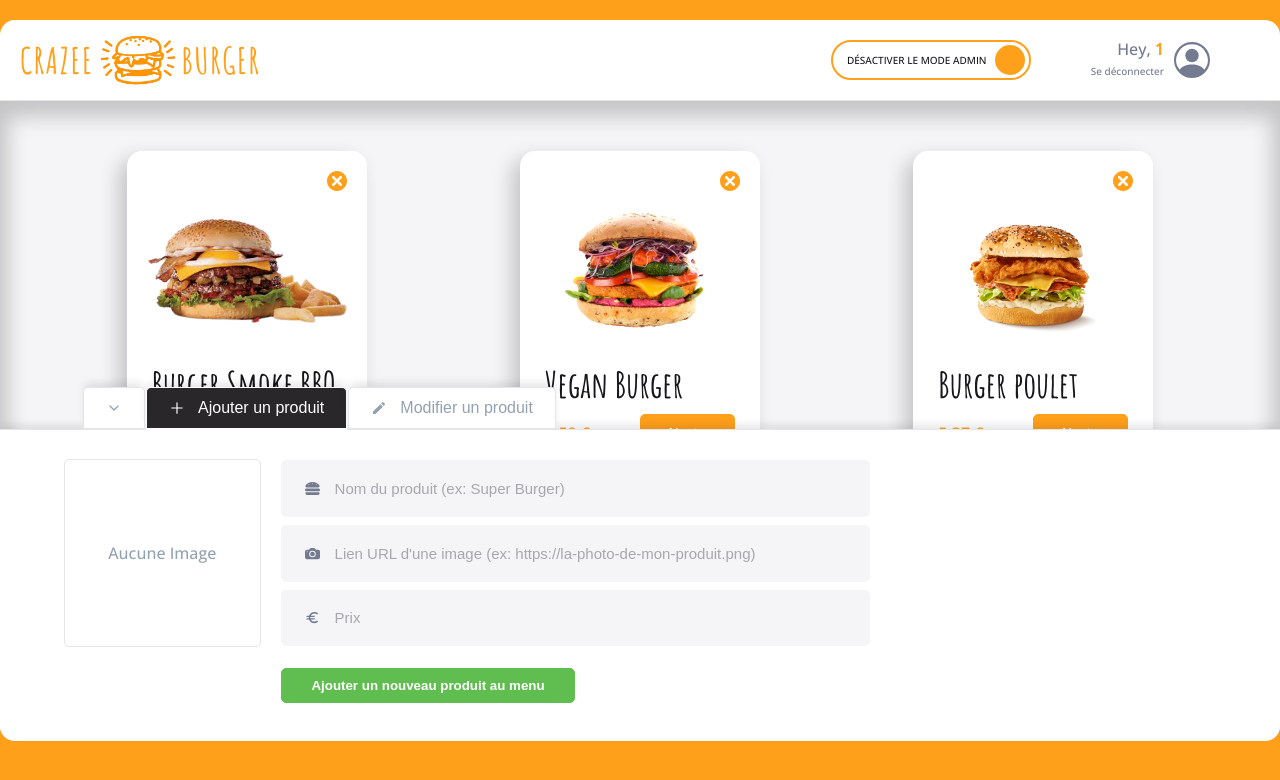
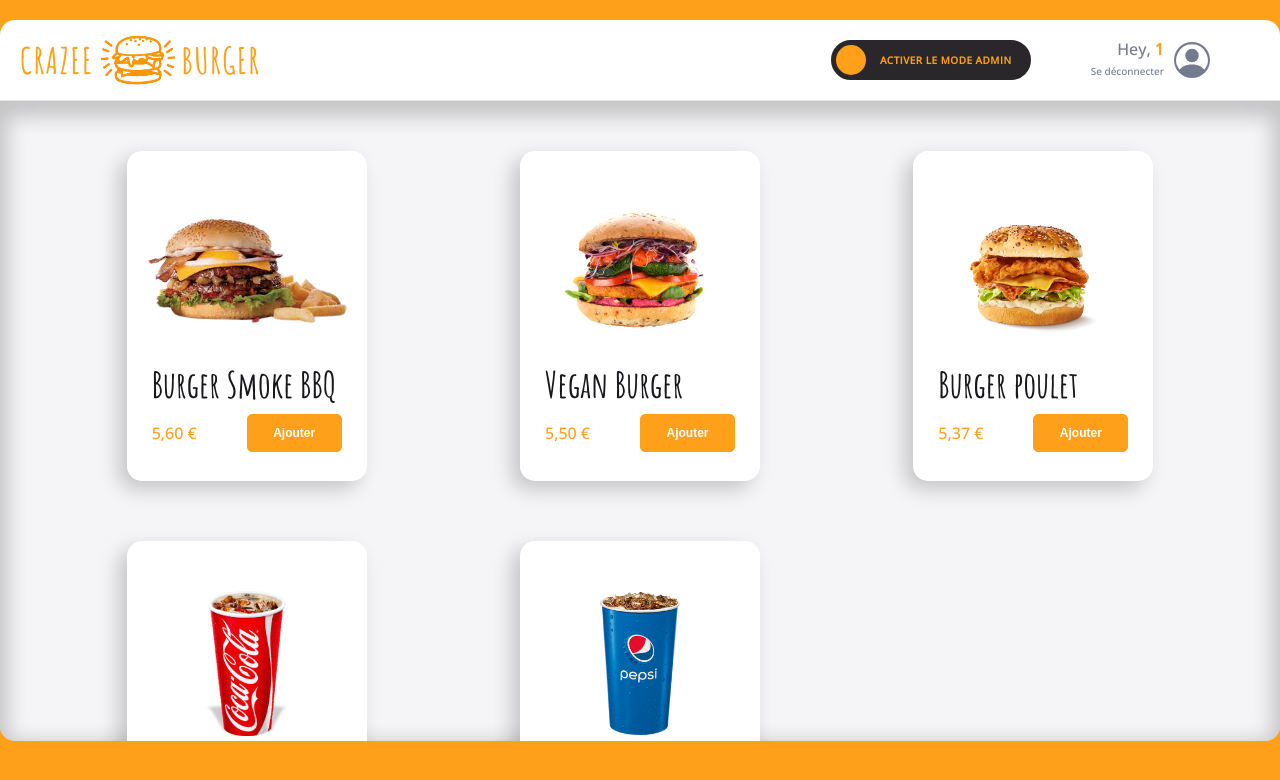
Before and after one commit to Benaldev/Crazee-burger, a React (Vite) app: page /order/1 in a window 1280 px wide. Shown: the top 780 px of the page. Built offline with nearby package versions, Linux system fonts and the light colour scheme.

Commit message:
🔧  F08: ORDER > reset values to initial state for real life cases

```diff
--- a/src/components/pages/order/OrderPage.jsx
+++ b/src/components/pages/order/OrderPage.jsx
@@ -8,7 +8,7 @@
 import { EMPTY_PRODUCT } from "./Main/Admin/AdminPanel/AddForm";
 
 export default function OrderPage() {
-  const [isModeAdmin, setIsModeAdmin] = useState(true);
+  const [isModeAdmin, setIsModeAdmin] = useState(false);
   const [isCollapsed, setIsCollapsed] = useState(false);
   const [currentTabSelected, setCurrentTabSelected] = useState("add");
   const [menu, setMenu] = useState(fakeMenu.MEDIUM);
```
